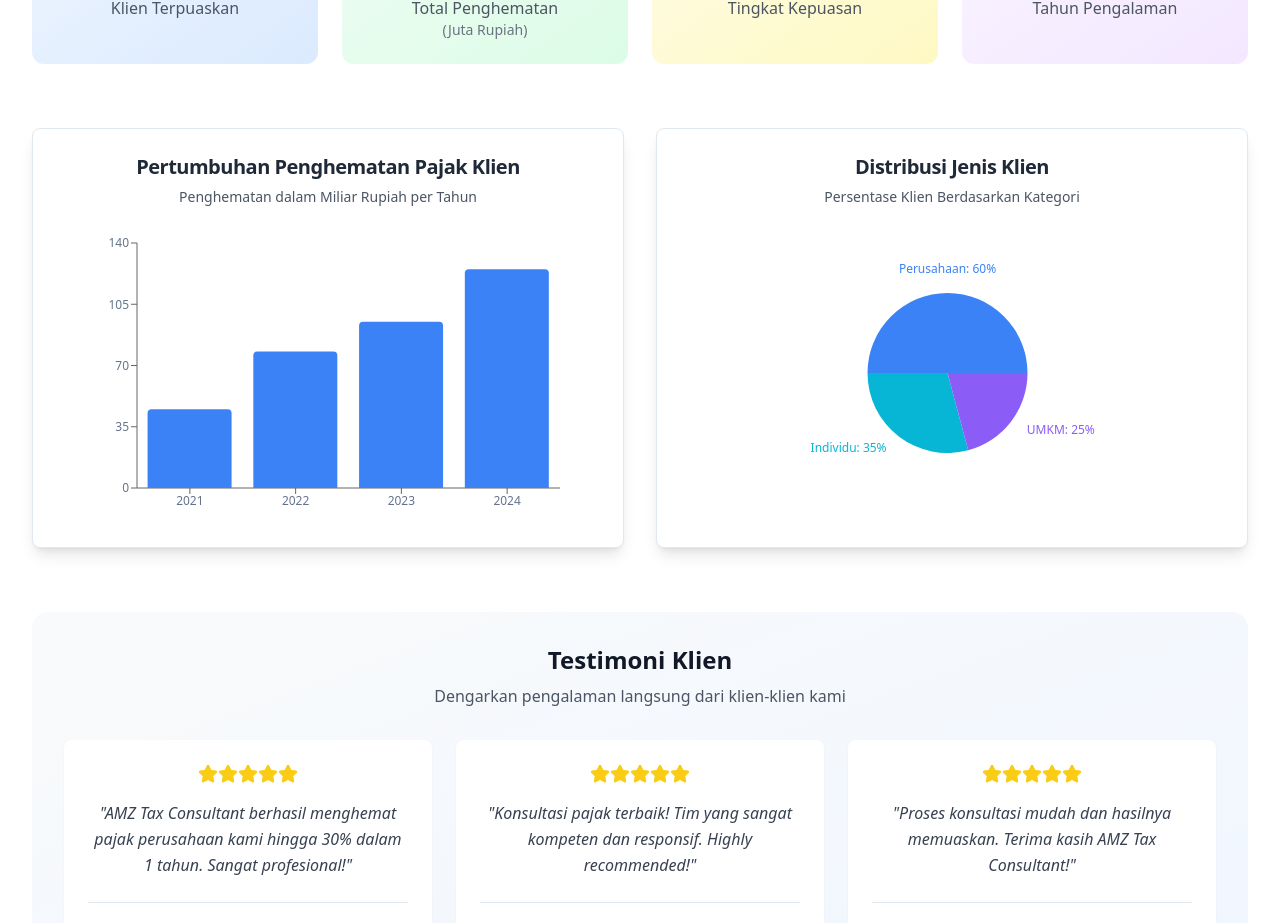
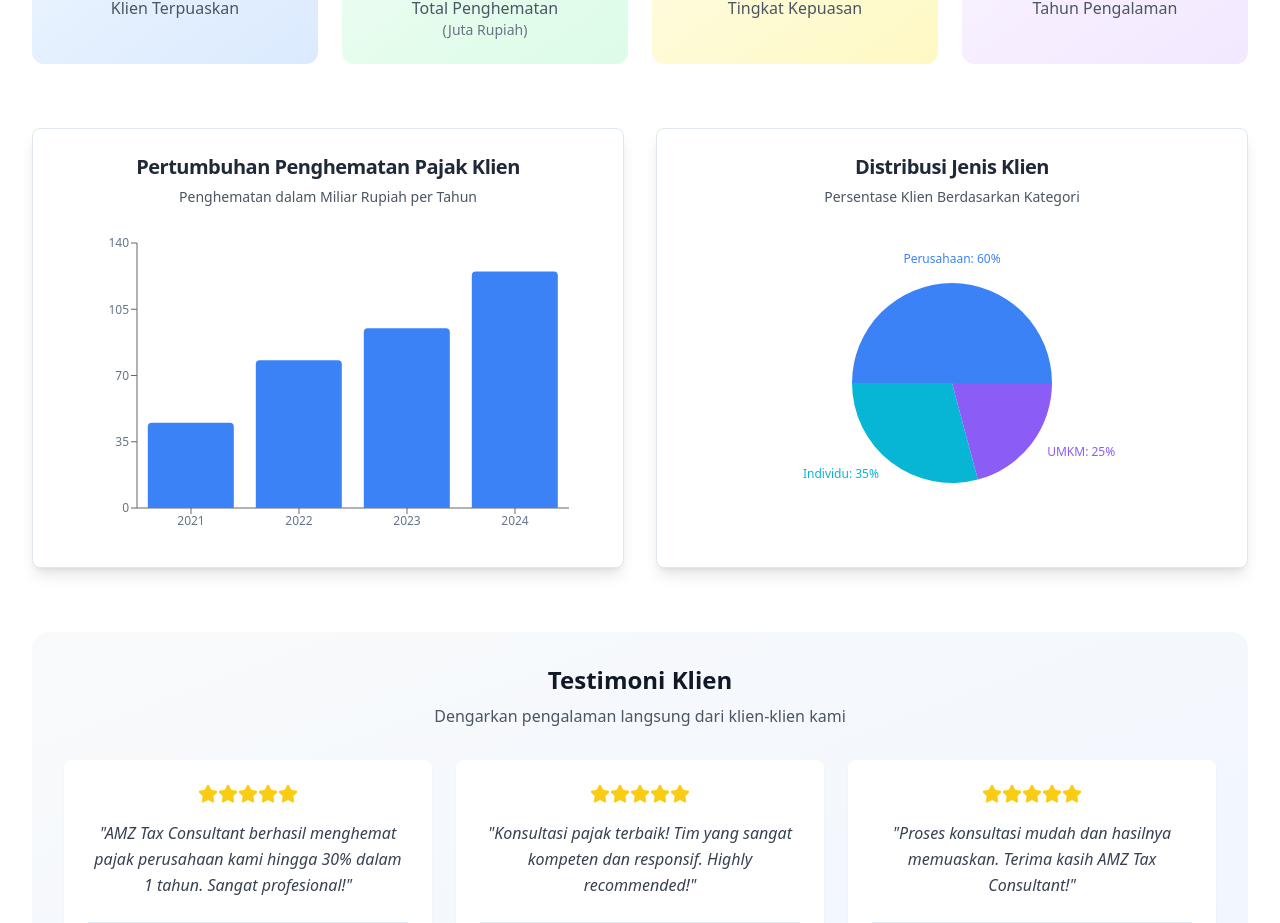
Before and after one commit to inuwr19/consulta-tax-ui, a React (Vite) app: page / in a window 1280 px wide. Shown: the part 1432-2355 px from the top of the page. Built offline with nearby package versions, Linux system fonts and the light colour scheme.

Commit message:
Fix: Improve chart layout on landing page
Adjusted the layout of the tax savings and client distribution charts on the landing page to fit within their card containers and prevent overflow or distortion.

```diff
--- a/src/pages/Landing.tsx
+++ b/src/pages/Landing.tsx
@@ -205,7 +205,7 @@ const Landing = () => {
           {/* Charts Section */}
           <div className="grid grid-cols-1 lg:grid-cols-2 gap-8 mb-16">
             {/* Tax Savings Chart */}
-            <Card className="shadow-lg">
+            <Card className="shadow-lg overflow-hidden">
               <CardHeader className="pb-4">
                 <CardTitle className="text-xl text-center text-gray-800">
                   Pertumbuhan Penghematan Pajak Klien
@@ -214,22 +214,27 @@ const Landing = () => {
                   Penghematan dalam Miliar Rupiah per Tahun
                 </p>
               </CardHeader>
-              <CardContent>
-                <ChartContainer config={chartConfig} className="h-[300px]">
-                  <ResponsiveContainer width="100%" height="100%">
-                    <BarChart data={taxSavingsData} margin={{ top: 20, right: 30, left: 20, bottom: 5 }}>
+              <CardContent className="pb-6">
+                <div className="w-full h-80">
+                  <ChartContainer config={chartConfig} className="w-full h-full">
+                    <BarChart
+                      data={taxSavingsData}
+                      width="100%"
+                      height="100%"
+                      margin={{ top: 20, right: 30, left: 20, bottom: 5 }}
+                    >
                       <XAxis dataKey="year" />
                       <YAxis />
                       <ChartTooltip content={<ChartTooltipContent />} />
                       <Bar dataKey="savings" fill="var(--color-savings)" radius={[4, 4, 0, 0]} />
                     </BarChart>
-                  </ResponsiveContainer>
-                </ChartContainer>
+                  </ChartContainer>
+                </div>
               </CardContent>
             </Card>
 
             {/* Client Distribution Chart */}
-            <Card className="shadow-lg">
+            <Card className="shadow-lg overflow-hidden">
               <CardHeader className="pb-4">
                 <CardTitle className="text-xl text-center text-gray-800">
                   Distribusi Jenis Klien
@@ -238,15 +243,15 @@ const Landing = () => {
                   Persentase Klien Berdasarkan Kategori
                 </p>
               </CardHeader>
-              <CardContent>
-                <ChartContainer config={chartConfig} className="h-[300px]">
-                  <ResponsiveContainer width="100%" height="100%">
-                    <PieChart>
+              <CardContent className="pb-6">
+                <div className="w-full h-80 flex items-center justify-center">
+                  <ChartContainer config={chartConfig} className="w-full h-full">
+                    <PieChart width="100%" height="100%">
                       <Pie
                         data={clientTypeData}
                         cx="50%"
                         cy="50%"
-                        outerRadius={80}
+                        outerRadius={100}
                         fill="#8884d8"
                         dataKey="value"
                         label={({ name, value }) => `${name}: ${value}%`}
@@ -258,8 +263,8 @@ const Landing = () => {
                       </Pie>
                       <ChartTooltip />
                     </PieChart>
-                  </ResponsiveContainer>
-                </ChartContainer>
+                  </ChartContainer>
+                </div>
               </CardContent>
             </Card>
           </div>
```
